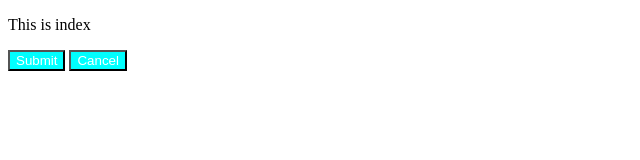
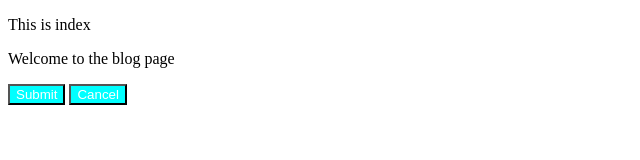
Before and after one commit to PNhatHao/Blog-CNTT, a plain HTML site: page index.html in a window 1280 px wide. Shown: the whole page, without its empty margins (0-640 px from the left). Drawn offline with Linux system fonts and the light colour scheme.

Commit message:
add welcome index.html file

```diff
--- a/index.html
+++ b/index.html
@@ -10,6 +10,7 @@
 </head>
 <body>
     <p>This is index</p>
+    <p>Welcome to the blog page</p>
     <button>Submit</button>
     <button>Cancel</button>
 
```
